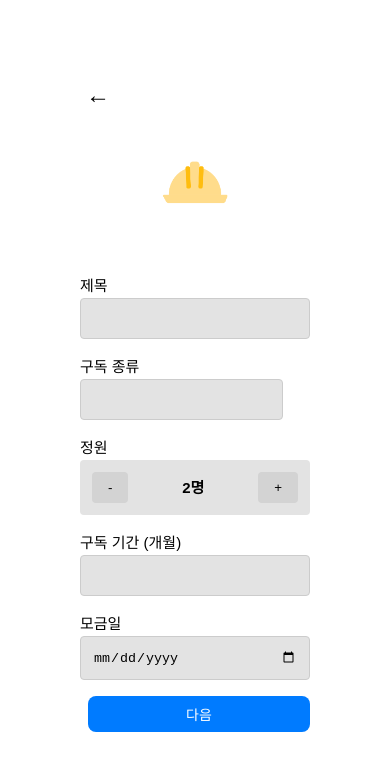
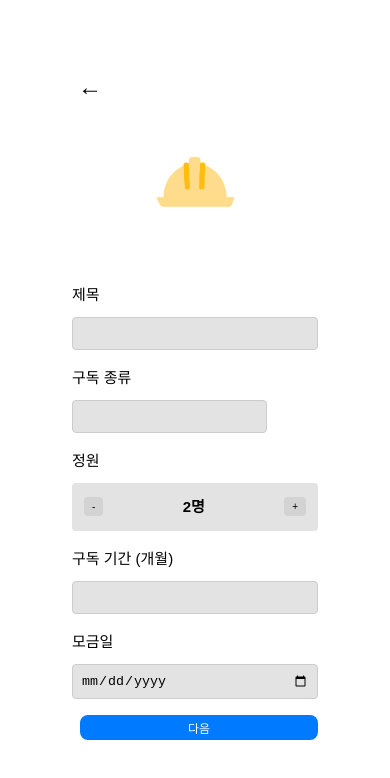
Before and after one commit to MoguMogu-KB/AJM-FE, a Vue app: page /subscribe in a window 390 px wide. Shown: the top 778 px of the page. Built offline with nearby package versions, Linux system fonts and the light colour scheme; the HTML template or start-up script is replaced by a standard one.

Commit message:
feat(Subscribe):방 만들기 라우팅 완료

```diff
--- a/src/pages/subscribe/Subscribe.vue
+++ b/src/pages/subscribe/Subscribe.vue
@@ -1,9 +1,14 @@
 <template>
   <div class="container">
-    <button class="back-button">←</button>
+    <button class="back-button" @click="navigateToUrl">←</button>
     <div class="form">
       <header class="header">
-        <img src="/src/assets/helmet.png" alt="안전모 로고" class="logo" />
+        <img
+            src="/src/assets/helmet.png"
+            alt="안전모 로고"
+            class="logo"
+            @click="openModal"
+        />
       </header>
       <div class="form-item">
         <label for="title">제목</label>
@@ -42,14 +47,25 @@
       </div>
       <div class="form-item">
         <label for="subscription-period">구독 기간 (개월)</label>
-        <input type="number" id="subscription-period" v-model.number="subscriptionPeriod" class="input" />
+        <input type="number" id="subscription-period" v-model.number="subscriptionPeriod" class="input"/>
       </div>
       <div class="form-item">
         <label for="money-date">모금일</label>
-        <input type="date" id="money-date" v-model="moneyDate" class="input" />
+        <input type="date" id="money-date" v-model="moneyDate" class="input"/>
       </div>
       <div class="form-item button-container">
         <button class="next-button" @click="createRoom">다음</button>
+      </div>
+    </div>
+
+    <!-- 모달창 -->
+    <div v-if="showModal" class="modal-overlay">
+      <div class="modal">
+        <p>홈으로 이동하시겠습니까?</p>
+        <div class="modal-buttons">
+          <button class="modal-button" @click="navigateHome">네</button>
+          <button class="modal-button" @click="closeModal">아니오</button>
+        </div>
       </div>
     </div>
   </div>
@@ -57,14 +73,17 @@
 
 <script setup>
 import { ref } from "vue";
-import axios from "axios";
+import { useRouter } from "vue-router";
+import axios from "axios"; // axios import 추가
+
+const router = useRouter();
 
 const title = ref("");
 const subscriptionType = ref("");
 const subscriptionPeriod = ref(null);
 const moneyDate = ref("");
 const members = ref(2);
-
+const showModal = ref(false); // 모달 표시 여부
 const subscriptionOptions = ref(["넷플릭스", "티빙", "디즈니 플러스", "스포티파이", "웨이브", "애플 뮤직"]);
 const dropdownVisible = ref(false);
 
@@ -82,49 +101,67 @@ const toggleDropdown = () => {
   dropdownVisible.value = !dropdownVisible.value;
 };
 
+const navigateToUrl = () => {
+  //todo url 공유통장생성 url 넣기
+  router.push("/target-url");
+};
+
 const selectOption = (option) => {
   subscriptionType.value = option;
   dropdownVisible.value = false;
 };
 
 const createRoom = async () => {
-  // API URL 및 요청 데이터
   const apiUrl = "http://localhost:8080/room/basic/create";
   const requestData = {
-    accountNumber: "1234-12345", // 정적으로 입력
+    accountNumber: "12345-67890",
     title: title.value,
     category: subscriptionType.value,
     numberTotal: members.value,
     period: subscriptionPeriod.value,
-    dueDate: new Date(moneyDate.value).getDate(), // 날짜에서 일만 추출
+    dueDate: `${new Date(moneyDate.value).getFullYear()}${String(new Date(moneyDate.value).getMonth() + 1).padStart(2, '0')}${String(new Date(moneyDate.value).getDate()).padStart(2, '0')}`,
   };
 
   try {
     const response = await axios.post(apiUrl, requestData, {
-      params: {
-        creatorId: "creator-123", // 정적 creatorId
-      },
+      params: { creatorId: "user1" },
     });
-    console.log(response.data); // 성공 메시지 표시
+    console.log(response.data);
+    alert("방 생성이 성공적으로 완료되었습니다!"); // 성공 메시지
+    router.push("/home"); // 요청 성공 시 /home으로 이동
   } catch (error) {
     console.error("Error creating room:", error);
-    alert(error.response?.data || "Failed to create room."); // 오류 메시지 표시
+    alert(error.response?.data || "Failed to create room.");
   }
+};
+// 모달 열기
+const openModal = () => {
+  showModal.value = true;
+};
+
+// 모달 닫기
+const closeModal = () => {
+  showModal.value = false;
+};
+
+// 홈으로 이동
+const navigateHome = () => {
+  showModal.value = false;
+  router.push("/home"); // "/home" 경로로 이동
 };
 </script>
 
 <style scoped>
-/* 스타일은 동일, 필요 시 추가 수정 */
+/* 기본 스타일 */
 .container {
   padding: 16px;
   font-family: Arial, sans-serif;
   position: relative;
-  height: 100vh; /* 화면 높이를 고정 */
+  height: 100vh;
   box-sizing: border-box;
-  overflow: hidden; /* 스크롤바 제거 */
+  overflow-y: auto; /* 스크롤 가능 */
 }
 
-/* 뒤로가기 버튼 */
 .back-button {
   background-color: transparent;
   border: none;
@@ -133,12 +170,11 @@ const createRoom = async () => {
   margin-bottom: 16px;
 }
 
-/* 폼 스타일 */
 .form {
   display: flex;
   flex-direction: column;
   gap: 16px;
-  height: calc(100% - 64px); /* 버튼 공간 확보 */
+  height: calc(100% - 64px);
 }
 
 .form-item {
@@ -151,7 +187,6 @@ const createRoom = async () => {
   font-weight: bold;
 }
 
-/* 입력 필드 스타일 */
 .input {
   padding: 12px;
   border: 1px solid #ccc;
@@ -161,7 +196,6 @@ const createRoom = async () => {
   cursor: pointer;
 }
 
-/* 정원 필드 스타일 */
 .members {
   display: flex;
   align-items: center;
@@ -184,7 +218,6 @@ const createRoom = async () => {
   font-weight: bold;
 }
 
-/* 드롭다운 스타일 */
 .dropdown {
   position: relative;
 }
@@ -203,6 +236,7 @@ const createRoom = async () => {
   padding: 0;
 }
 
+
 .dropdown-item {
   padding: 12px;
   cursor: pointer;
@@ -213,25 +247,17 @@ const createRoom = async () => {
   background-color: #d3d3d3;
 }
 
-/* 로고 스타일 */
 .header {
   text-align: center;
   margin-bottom: 24px;
 }
 
 .logo {
-  width: 100px;
+  width: 80px;
   height: auto;
 }
 
-/* 모금일 컨테이너 */
-.date-container {
-  display: flex;
-  justify-content: space-between;
-  align-items: center;
-}
-
-/* 다음 버튼 */
+/* 버튼 스타일 */
 .next-button {
   background-color: #007bff;
   color: white;
@@ -241,10 +267,126 @@ const createRoom = async () => {
   font-size: 14px;
   cursor: pointer;
   text-align: center;
-  margin-left: 8px; /* 약간의 여백 추가 */
+  margin-left: 8px;
 }
 
 .next-button:hover {
   background-color: #0056b3;
 }
+
+/* 미디어 쿼리 추가 */
+@media (max-width: 768px) {
+  .container {
+    padding: 8px;
+  }
+
+  .form-item {
+    gap: 12px;
+  }
+
+  .logo {
+    width: 60px;
+  }
+
+  .input {
+    padding: 10px;
+  }
+
+  .member-button {
+    padding: 6px 12px;
+    font-size: 12px;
+  }
+
+  .next-button {
+    padding: 6px 12px;
+    font-size: 12px;
+  }
+}
+
+@media (max-width: 480px) {
+  .container {
+    padding: 8px;
+  }
+
+  .form-item {
+    gap: 10px;
+  }
+
+  .logo {
+    width: 50px;
+  }
+
+  .input {
+    padding: 8px;
+  }
+
+  .member-button {
+    padding: 4px 8px;
+    font-size: 10px;
+  }
+
+  .next-button {
+    padding: 4px 8px;
+    font-size: 12px;
+  }
+}
+.modal-overlay {
+  position: fixed;
+  top: 0;
+  left: 0;
+  width: 100%;
+  height: 100%;
+  background-color: rgba(0, 0, 0, 0.5);
+  display: flex;
+  justify-content: center;
+  align-items: center;
+  z-index: 1000;
+}
+
+.modal {
+  background: white;
+  padding: 20px;
+  border-radius: 8px;
+  text-align: center;
+  box-shadow: 0 4px 6px rgba(0, 0, 0, 0.2);
+  width: 300px;
+}
+
+.modal-buttons {
+  display: flex;
+  justify-content: space-between;
+  margin-top: 20px;
+}
+
+.modal-button {
+  padding: 8px 16px;
+  border: none;
+  border-radius: 4px;
+  cursor: pointer;
+}
+
+.modal-button:first-child {
+  background-color: #007bff;
+  color: white;
+}
+
+.modal-button:first-child:hover {
+  background-color: #0056b3;
+}
+
+.modal-button:last-child {
+  background-color: #e3e3e3;
+  color: black;
+}
+
+.modal-button:last-child:hover {
+  background-color: #c3c3c3;
+}
+
+/* 로고 크기 조정 */
+.logo {
+  width: 120px; /* 크기를 약간 키움 */
+  height: auto;
+  cursor: pointer;
+}
 </style>
```
